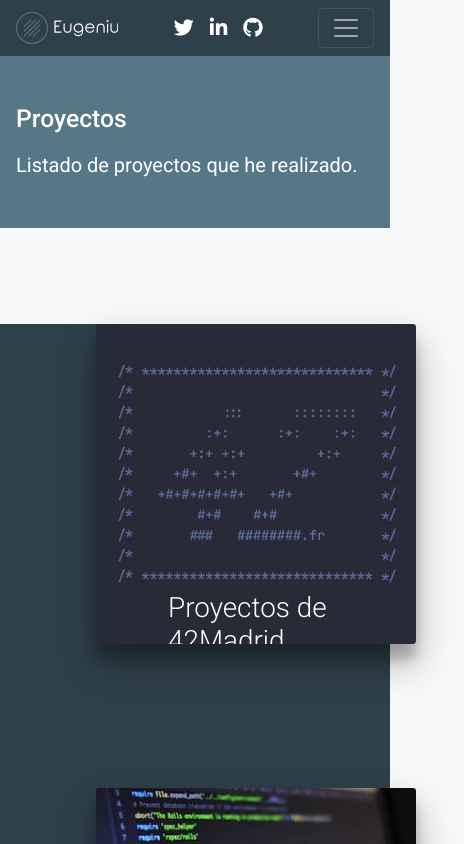
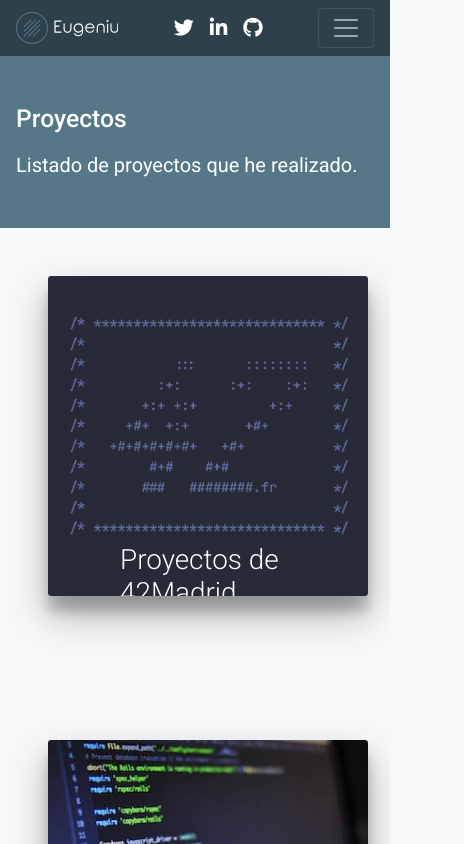
Before and after one commit to xplore93/portfolio, a Vue app: page /projects in a window 390 px wide. Shown: the top 844 px of the page, 464 px wide, since content can reach past the window. Built offline with nearby package versions, Linux system fonts and the light colour scheme.

Commit message:
Fix: Project page, responsive

```diff
--- a/src/components/Projects/Group.vue
+++ b/src/components/Projects/Group.vue
@@ -1,5 +1,5 @@
 <template>
-<div class="col-sm-6 col-lg-6 float-left p-5">
+<div class="col-sm-6 col-lg-6 p-5">
     <div class="wrapper">
         <div id="background" :style="{background: 'url('+require('@/assets/dev/'+img)+') center / cover no-repeat'}"></div>
         <div class="data">
--- a/src/views/Projects.vue
+++ b/src/views/Projects.vue
@@ -1,5 +1,5 @@
 <template>
-<div class="p-5">
+<div class="row m-0">
     <Group title="Proyectos de 42Madrid" text="Los Proyectos que he realizado durante el curso en 42Madrid" url="/" img="42.png" />
     <Group title="Proyectos personales" text="Los Proyectos que he realizado individualmente o en equipo" url="/" img="self.jpeg" />
 </div>
```
